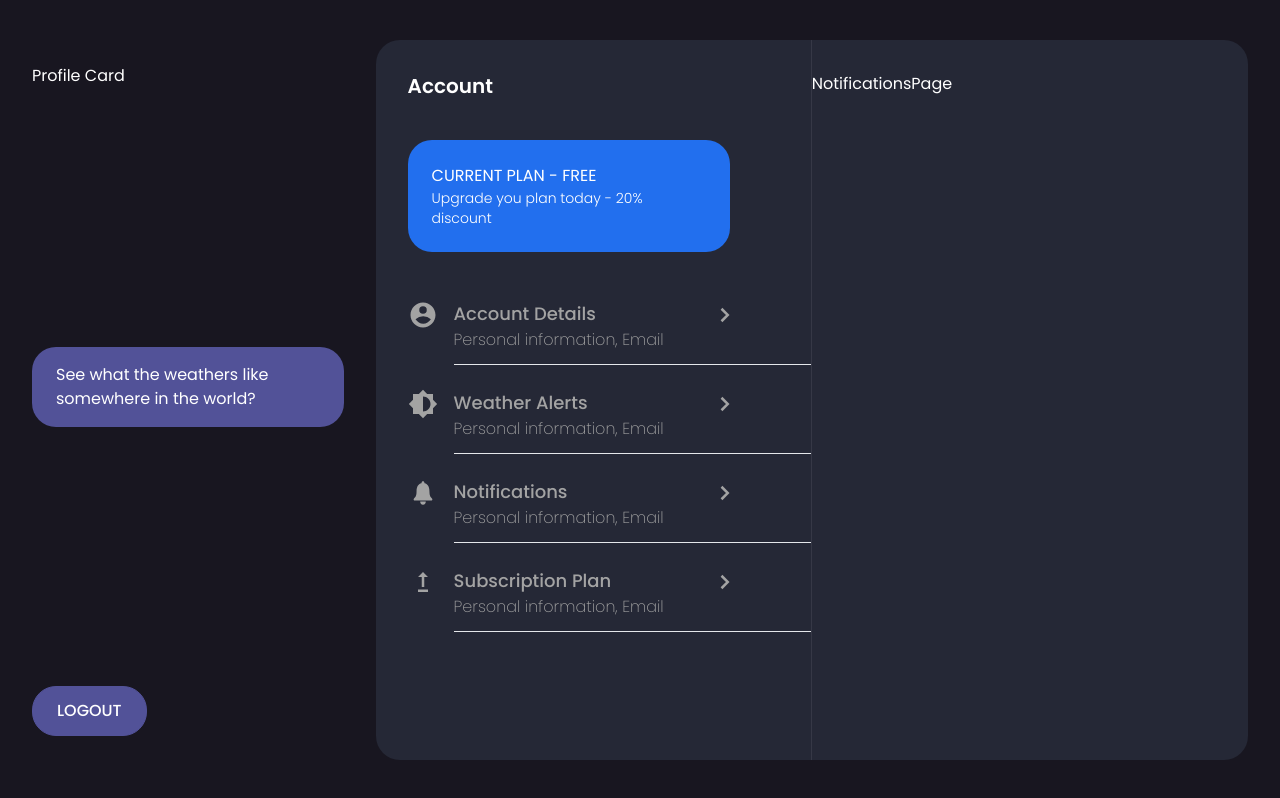
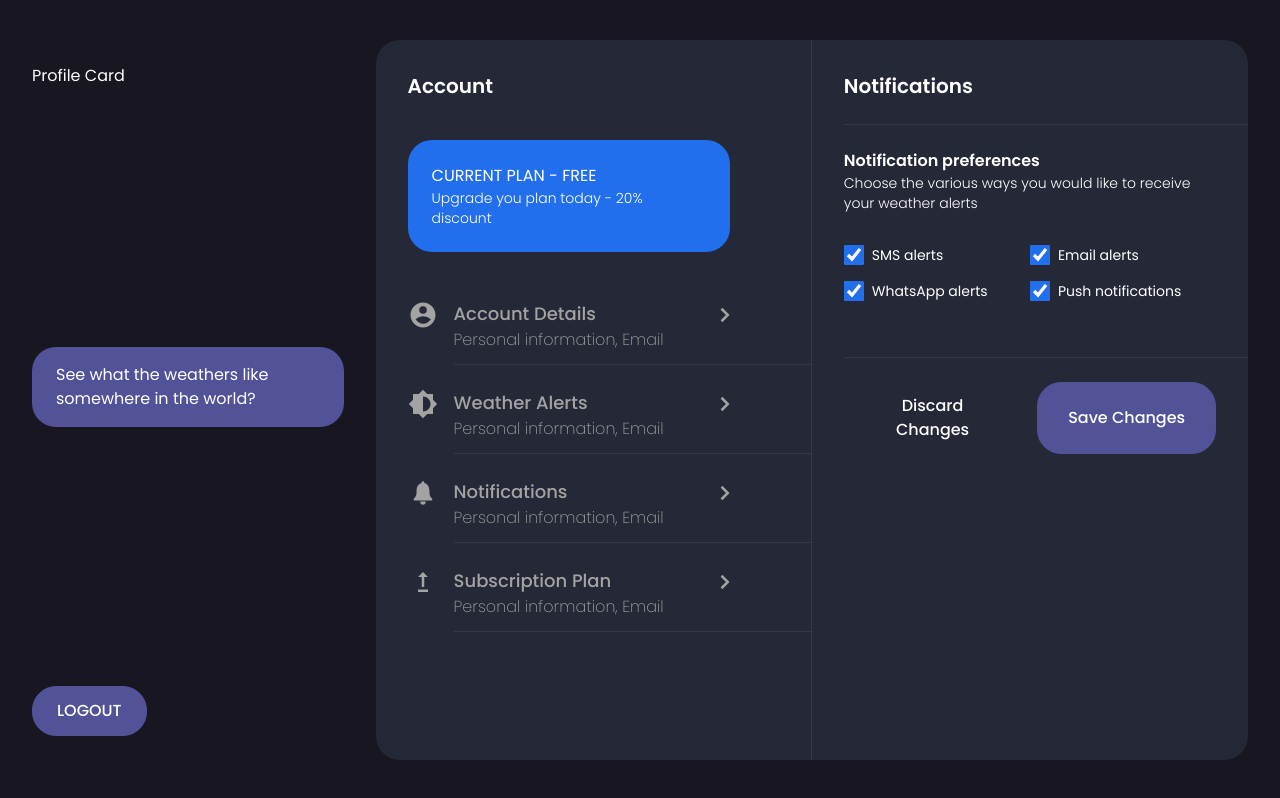
Before and after one commit to codedcontent/weather-buddy, a Next.js app: page /account/notifications in a window 1280 px wide. Built offline with nearby package versions, Linux system fonts and the light colour scheme; no server answers; sample sign-in values are in the browser's storage.

Commit message:
Working on the notifications page

```diff
--- a/src/app/account/account-details/page.tsx
+++ b/src/app/account/account-details/page.tsx
@@ -86,7 +86,7 @@ const AccountDetailsPage = () => {
       <p className="text-xl font-semibold capitalize px-8">Account details</p>
 
       <div className="pl-8 my-6">
-        <hr className="border-silver" />
+        <hr className="border-wb-silver" />
       </div>
 
       {/* Page description */}
@@ -154,7 +154,7 @@ const AccountDetailsPage = () => {
       </div>
 
       <div className="pl-8 mt-14 mb-6">
-        <hr className="border-silver" />
+        <hr className="border-wb-silver" />
       </div>
 
       {/* Save/Discard buttons */}
--- a/src/app/account/notifications/page.tsx
+++ b/src/app/account/notifications/page.tsx
@@ -1,7 +1,84 @@
+"use client";
+
+import CustomButton from "@/components/CustomButton";
+import CustomCheckbox from "@/components/CustomCheckbox";
 import React from "react";
 
+type NotificationType = {
+  sms: boolean;
+  email: boolean;
+  whatsApp: boolean;
+  push: boolean;
+};
+
 const NotificationsPage = () => {
-  return <div>NotificationsPage</div>;
+  // Implement the notification setting function
+  const getUserNotifications = async () => {
+    return await new Promise((resolve) => {
+      setTimeout(() => {
+        resolve({
+          sms: false,
+          email: false,
+          whatsApp: false,
+          push: false,
+        });
+      }, 2000);
+    });
+  };
+
+  const handleSubmit = () => {};
+
+  const saveChanges = () => {};
+
+  const discardChanges = () => {};
+
+  return (
+    <div className="w-full">
+      {/* Page title */}
+      <p className="text-xl font-semibold capitalize px-8">Notifications</p>
+
+      {/* <-- --> */}
+      <div className="pl-8 my-6">
+        <hr className="border-wb-silver" />
+      </div>
+
+      {/* Page description */}
+      <div className="px-8">
+        <p className="font-semibold">Notification preferences</p>
+        <p className="font-light text-sm">
+          Choose the various ways you would like to receive your weather alerts
+        </p>
+      </div>
+
+      {/* Updatable notification preferences */}
+      <div className="px-8 mt-8 grid grid-cols-2 gap-y-4">
+        <CustomCheckbox label="SMS alerts" />
+        <CustomCheckbox label="Email alerts" />
+        <CustomCheckbox label="WhatsApp alerts" />
+        <CustomCheckbox label="Push notifications" />
+      </div>
+
+      {/* <-- --> */}
+      <div className="pl-8 mt-14 mb-6">
+        <hr className="border-wb-silver" />
+      </div>
+
+      {/* Save/Discard buttons */}
+      <div className="flex w-full gap-4 px-8">
+        <CustomButton
+          label="Discard Changes"
+          onClick={discardChanges}
+          variant="outlined"
+        />
+
+        <CustomButton
+          label="Save Changes"
+          onClick={saveChanges}
+          variant="filled"
+        />
+      </div>
+    </div>
+  );
 };
 
 export default NotificationsPage;
--- a/src/app/layout.tsx
+++ b/src/app/layout.tsx
@@ -6,7 +6,6 @@ import { Poppins } from "next/font/google";
 const inter = Poppins({
   subsets: ["latin"],
   weight: ["100", "200", "300", "400", "500", "600", "700", "800", "900"],
-  display: "swap",
   variable: "--font-poppins",
 });
 
--- /dev/null
+++ b/src/components/CustomCheckbox.tsx
@@ -0,0 +1,17 @@
+import React from "react";
+
+const CustomCheckbox = ({ label }: { label: string }) => {
+  return (
+    <label className="inline-flex items-center">
+      <input
+        type="checkbox"
+        className="form-checkbox h-5 w-5 accent-wb-secondary"
+        checked
+      />
+
+      <span className="ml-2 text-sm">{label}</span>
+    </label>
+  );
+};
+
+export default CustomCheckbox;
--- a/src/components/accountOptions/AccountOption.tsx
+++ b/src/components/accountOptions/AccountOption.tsx
@@ -38,7 +38,7 @@ const AccountOption: React.FC<AccountOptionProps> = ({
       >
         {accountOptionIcon}
 
-        <div className="w-full border-b border-b-silver flex-1 ml-4 pb-3">
+        <div className="w-full border-b border-wb-silver flex-1 ml-4 pb-3">
           <div className="w-[80%] flex items-start">
             <div className="mr-1 flex-1 text-neutral-400">
               <p className="font-medium text-lg capitalize">{title}</p>
```
